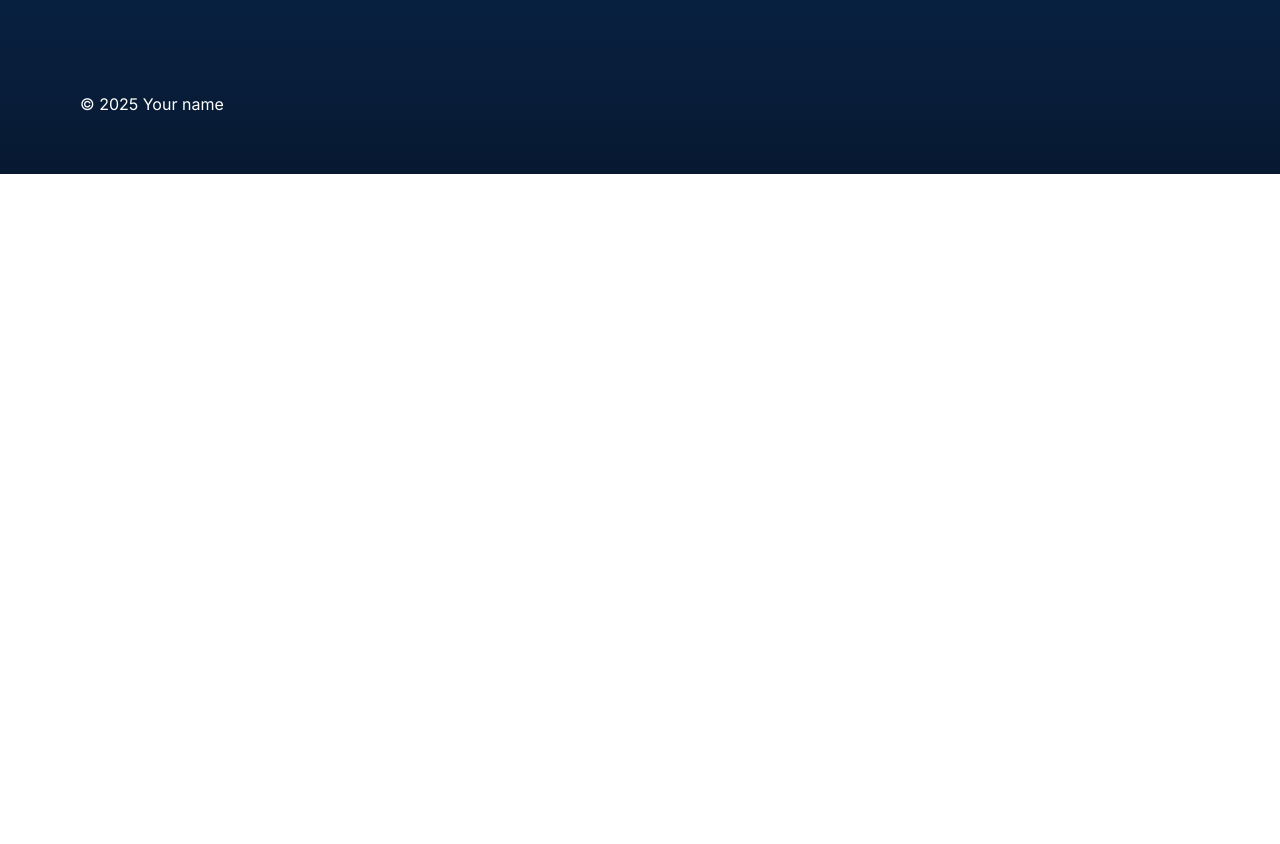
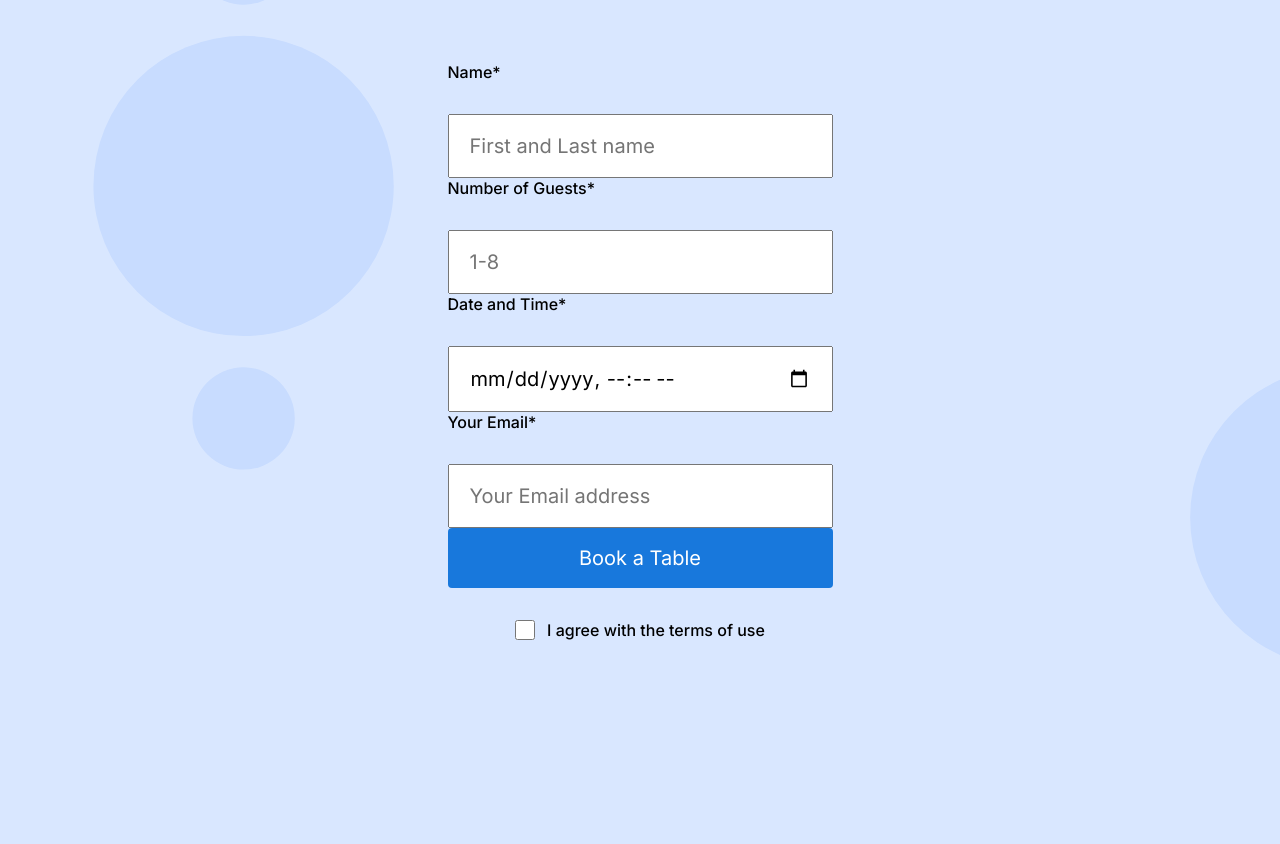
Before and after one commit to Toaduhs-dev/se_project_coffeeshop-ft, a plain HTML site: page index.html in a window 1280 px wide. Shown: the part 1832-2676 px from the top of the page. Before the commit the page ends 2006 px from the top, so only its background shows below. Drawn offline with Linux system fonts and the light colour scheme.

Commit message:
Updated for second Project

```diff
--- a/index.html
+++ b/index.html
@@ -89,9 +89,64 @@
               ></iframe>
               <p class="recipes__video-caption">French press recipe ~15 min</p>
             </li>
+          </ul>
+        </section>
+        <section class="reservation">
+          <h2 class="reservation__title">Book a Table</h2>
+          <form class="form reservation__form">
+            <fieldset class="form__fieldset">
+              <label for="res-name" class="form__label"> Name* </label>
+              <input
+                id="res-name"
+                name="res-name"
+                type="text"
+                class="form__input"
+                placeholder="First and Last name"
+                required
+              />
 
-            <li></li>
-          </ul>
+              <label for="res-guests" class="form__label">
+                Number of Guests*
+              </label>
+              <input
+                id="res-guests"
+                name="res-guests"
+                type="number"
+                class="form__input"
+                placeholder="1-8"
+                required
+              />
+
+              <label for="res-datetime" class="form__label">
+                Date and Time*
+              </label>
+              <input
+                id="res-datetime"
+                name="res-datetime"
+                type="datetime-local"
+                class="form__input"
+                required
+              />
+
+              <label for="res-email" class="form__label"> Your Email* </label>
+              <input
+                id="res-email"
+                name="res-email"
+                type="email"
+                class="form__input"
+                placeholder="Your Email address"
+                required
+              />
+            </fieldset>
+            <button type="submit" class="form__button">Book a Table</button>
+            <label
+              for="terms-of-use"
+              class="form__label form__label_type_checkbox"
+            >
+              <input id="terms-of-use" type="checkbox" class="form__checkbox" />
+              I agree with the terms of use
+            </label>
+          </form>
         </section>
       </main>
 
--- a/pages/index.css
+++ b/pages/index.css
@@ -144,11 +144,115 @@
   margin: 24px 0 0;
   display: flex;
   justify-content: space-between;
-  font-family: "Inter", "Arial", sans-serwif;
+  font-family: "Inter", "Arial", sans-serif;
   font-style: normal;
   font-weight: 500;
   font-size: 20px;
   line-height: 30px;
+}
+
+.reservation {
+  background-color: #d9e7ff;
+  background-image: url(../images/background_reservation.svg);
+  padding: 100px 0 120px;
+  background-size: cover;
+}
+
+.reservation__title {
+  text-align: center;
+  margin: 0 0 80px;
+  font-family: "Inter", "Arial", sans-serif;
+  font-style: normal;
+  font-weight: 500;
+  font-size: 44px;
+  line-height: 52px;
+}
+
+.reservation__form {
+  margin: 0 auto;
+  padding-bottom: 120px;
+}
+
+.form {
+  max-width: 385px;
+}
+
+.form__fieldset {
+  margin: 0;
+  padding: 0;
+  border: 1px #838383;
+  max-width: 385px;
+}
+
+.form__input {
+  display: block;
+  width: 100%;
+  margin-top: 8px;
+  padding: 15px 20px;
+  box-sizing: border-box;
+  font-family: "Inter";
+  font-style: normal;
+  font-weight: normal;
+  font-size: 20px;
+  line-height: 30px;
+}
+
+.form__label {
+  margin-bottom: 32px;
+  display: block;
+  width: 100%;
+  font-family: "inter";
+  font-style: normal;
+  font-weight: 500;
+  font-size: 16px;
+  line-height: 20px;
+}
+
+.form__checkbox {
+  width: 20px;
+  height: 20px;
+  border-radius: 2px;
+}
+
+.form__label_type_checkbox {
+  display: flex;
+  justify-content: center;
+  gap: 12px;
+  margin: 0;
+  font-family: "Inter";
+  font-style: normal;
+  font-weight: 500;
+  font-size: 16px;
+  line-height: 20px;
+}
+
+.form__button {
+  width: 100%;
+  padding: 20px 0;
+  margin-bottom: 32px;
+  border-radius: 4px;
+  font-family: "Inter";
+  font-style: normal;
+  font-size: 20px;
+  line-height: 20px;
+  color: white;
+}
+
+.form__button {
+  background-color: #1878dc;
+  border: none;
+  cursor: pointer;
+  transition: background-color 250ms ease-in-out, transform 120ms ease;
+}
+
+.form__button:hover,
+.form__button:focus {
+  background-color: #3f96f3;
+  transform: translateY(-1px);
+}
+
+.form__button:active {
+  transform: translateY(0);
 }
 
 .footer {
```
